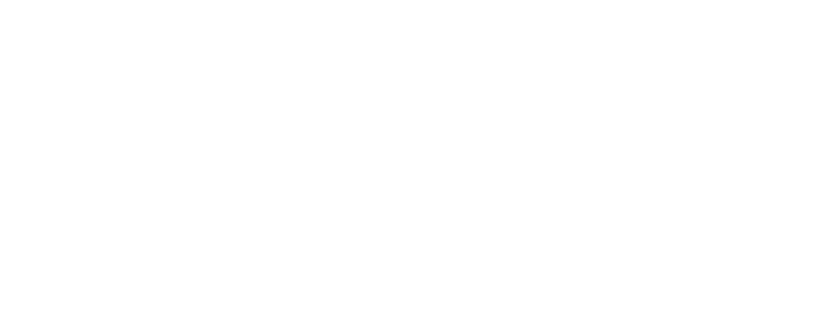
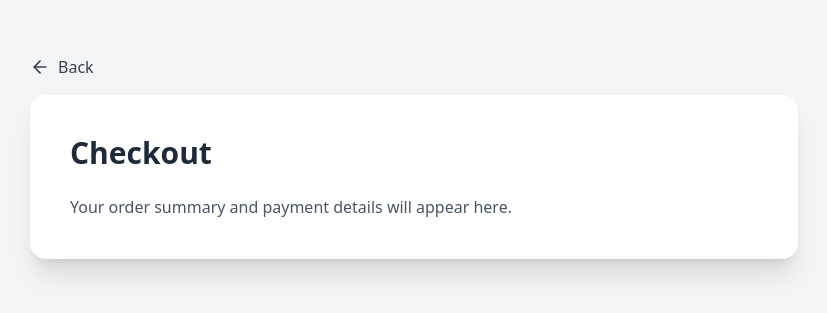
Before and after one commit to CharlieAtki/AWSLearning, a React app in the folder frontend/: page /checkout in a window 1280 px wide. Before the commit this address had no page. Shown: the part 243-556 px from the top of the page, without its empty margins (226-1053 px from the left). Built offline with nearby package versions, Linux system fonts and the light colour scheme; the HTML template or start-up script is replaced by a standard one.

Commit message:
Added a checkout button in the marketPlacePage and a checkoutPage

```diff
--- a/frontend/package.json
+++ b/frontend/package.json
@@ -11,6 +11,7 @@
   },
   "dependencies": {
     "@tailwindcss/vite": "^4.1.14",
+    "lucide-react": "^0.544.0",
     "react": "^19.2.0",
     "react-dom": "^19.1.1",
     "react-router-dom": "^7.9.3"
--- a/frontend/src/App.jsx
+++ b/frontend/src/App.jsx
@@ -2,6 +2,7 @@
 import MarketplacePage from './pages/marketplacePage';
 import AccountCreationForm from './pages/accountCreationPage';
 import LoginForm from './components/accountLoginForm';
+import CheckoutPage from './pages/checkoutPage';
 
 const App = ( ) => {
 	return (
@@ -10,6 +11,7 @@
 				<Route path='/' element={ <MarketplacePage /> } />
 				<Route path='/accountCreation' element={ <AccountCreationForm /> } />
 				<Route path='/accountLogin' element={ <LoginForm /> } />
+				<Route path='checkout' element={ <CheckoutPage /> } />
 			</Routes>
 		</Router>
  	)
--- /dev/null
+++ b/frontend/src/components/checkoutOrdersGrid.jsx
@@ -0,0 +1,37 @@
+import { useNavigate } from "react-router-dom";
+import { ArrowLeft } from "lucide-react";
+
+const CheckoutOrdersGrid = () => {
+    const navigate = useNavigate();
+
+    const goBack = () => {
+        navigate(-1); // Goes back one page in history
+    };
+
+    return (
+        <div className="flex flex-col items-center justify-center min-h-screen bg-gray-100 dark:bg-gray-900 p-6">
+            {/* Back Button */}
+            <div className="w-full max-w-3xl mb-4">
+                <button
+                    onClick={goBack}
+                    className="flex items-center gap-2 text-gray-700 dark:text-gray-300 hover:text-blue-600 dark:hover:text-blue-400 transition-colors"
+                >
+                    <ArrowLeft className="w-5 h-5" />
+                    <span>Back</span>
+                </button>
+            </div>
+
+            {/* Checkout Box */}
+            <div className="bg-white dark:bg-gray-800 rounded-2xl shadow-xl p-10 w-full max-w-3xl">
+                <h1 className="text-3xl font-semibold mb-6 text-gray-800 dark:text-gray-100">
+                    Checkout
+                </h1>
+                <p className="text-gray-600 dark:text-gray-300">
+                    Your order summary and payment details will appear here.
+                </p>
+            </div>
+        </div>
+    );
+};
+
+export default CheckoutOrdersGrid;
--- /dev/null
+++ b/frontend/src/pages/checkoutPage.jsx
@@ -0,0 +1,11 @@
+import CheckoutOrdersGrid from "../components/checkoutOrdersGrid";
+
+const CheckoutPage = () => {
+    return (
+        <div>
+            <CheckoutOrdersGrid />
+        </div>
+    );
+};
+
+export default CheckoutPage;
--- a/frontend/src/pages/marketplacePage.jsx
+++ b/frontend/src/pages/marketplacePage.jsx
@@ -1,13 +1,30 @@
 import MarketplaceGrid from "../components/marketPlaceGrid";
 import NavigationBar from "../components/navigationBar";
+import { ShoppingCart } from "lucide-react";
+import {useNavigate} from "react-router-dom";
 
 const MarketplacePage = () => {
+    const navigate = useNavigate();
+
+    const handleCheckout = () => {
+        // You’ll handle routing/navigation here later
+        navigate('/checkout');
+    };
+
     return (
         <div className="flex flex-col min-h-screen">
             <NavigationBar />
             <MarketplaceGrid />
+
+            {/* Floating Cart Button - Always Visible */}
+            <button
+                onClick={handleCheckout}
+                className="fixed bottom-6 right-6 bg-gray-600 text-white p-4 rounded-full shadow-lg hover:bg-green-500 hover:scale-115 transition-all duration-350"
+            >
+                <ShoppingCart className="w-6 h-6" />
+            </button>
         </div>
     );
-}
+};
 
 export default MarketplacePage;
```
Also changed, not shown: 1 other file (tests, documents, lock files or other folders).
